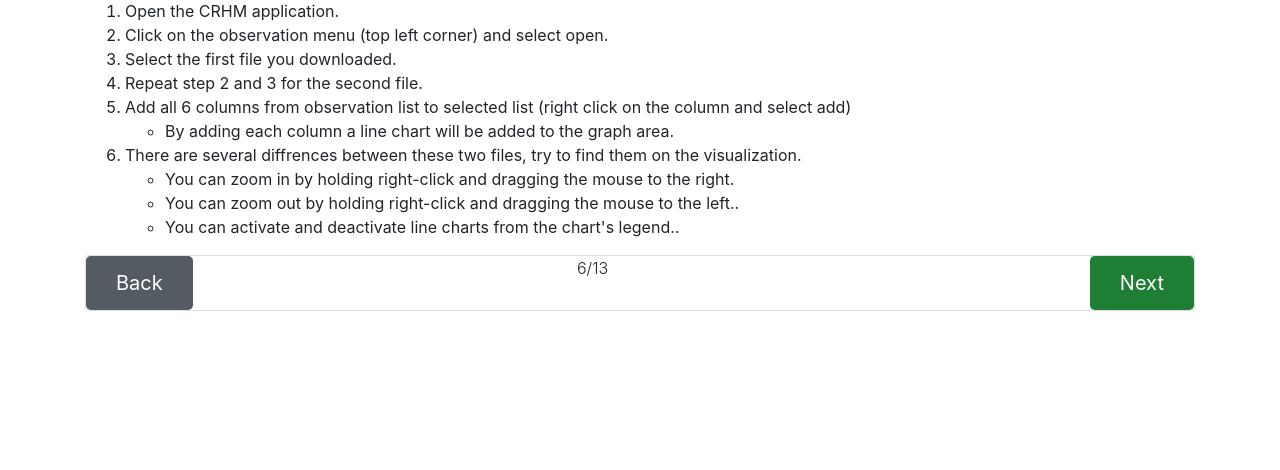
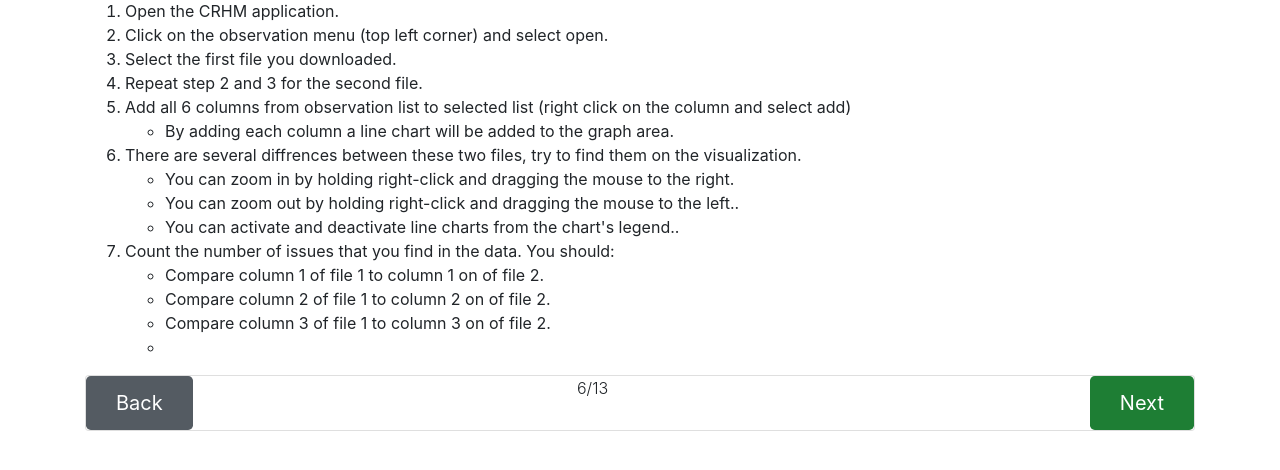
Before and after one commit to hamidkhbl/CRHM-visualisation-experiment-webapp, a Flask app: page /visualization/crhm_guid in a window 1280 px wide. Shown: the part 231-701 px from the top of the page. Run offline with Flask 2, Linux system fonts and the light colour scheme; a user stored in the database is signed in; data comes from the database, SQL or seed files in the repository; some libraries are stand-ins or nearby versions.

Commit message:
fix files

```diff
--- a/app/templates/public/crhm_guid.html
+++ b/app/templates/public/crhm_guid.html
@@ -53,6 +53,23 @@
                 </li>
             </ul>
         </li>
+        <li>
+            Count the number of issues that you find in the data. You should:
+            <ul>
+                <li>
+                    Compare column 1 of file 1 to column 1 on of file 2.
+                </li>
+                <li>
+                    Compare column 2 of file 1 to column 2 on of file 2.
+                </li>
+                <li>
+                    Compare column 3 of file 1 to column 3 on of file 2.
+                </li>
+                <li>
+
+                </li>
+            </ul>
+        </li>
     </ol>
 
     <!-- nav card -->
--- a/app/templates/public/download.htm
+++ b/app/templates/public/download.htm
@@ -22,11 +22,11 @@
 
     <div class="row">
         <div class="column col-6">
-            <a href="download_obs/observation_file_old.obs"><button class="btn"><i class="fa fa-download"></i> Download file 1</button></a>
+            <a href="download_obs/crhm_file1.obs"><button class="btn"><i class="fa fa-download"></i> Download file 1</button></a>
 
         </div>
         <div class="column col-6">
-            <a href="download_obs/observation_file_new.obs"><button class="btn bt-primary"><i class="fa fa-download"></i> Download file 2</button></a>
+            <a href="download_obs/crhm_file2.obs"><button class="btn bt-primary"><i class="fa fa-download"></i> Download file 2</button></a>
 
         </div>
     </div>
--- a/app/views.py
+++ b/app/views.py
@@ -215,7 +215,7 @@ def upload_obs():
 def check_files():
     user =get_user()
 
-    path = os.path.join(app.config["FILE_UPLOADS"]) + ("/{}".format(user.username))+("/obs")
+    path = os.path.join(app.config["OBS_FILES_DIR"]) #+ ("/{}".format(user.username))+("/obs")
 
     # create a directory for user
     if not os.path.exists(path):
@@ -400,11 +400,11 @@ def data_preview():
         user_log.add()
 
         # convert obs file to df
-        path = os.path.join(app.config["FILE_UPLOADS"]) + ("/{}".format(user.username)) + ("/obs")
+        path = os.path.join(app.config["OBS_FILES_DIR"]) #+ ("/{}".format(user.username)) + ("/obs")
         files = [name for name in os.listdir(path) if os.path.isfile(os.path.join(path, name))]
 
-        obs_file_1 = path + '/' + files[0]
-        obs_file_2 = path + '/' + files[1]
+        obs_file_1 = path + '/' + 'file1.obs'
+        obs_file_2 = path + '/' + 'file2.obs'
 
         df1 = converttoDF(obs_file_1)
         df2 = converttoDF(obs_file_2)
```
Also changed, not shown: 4 other files.
